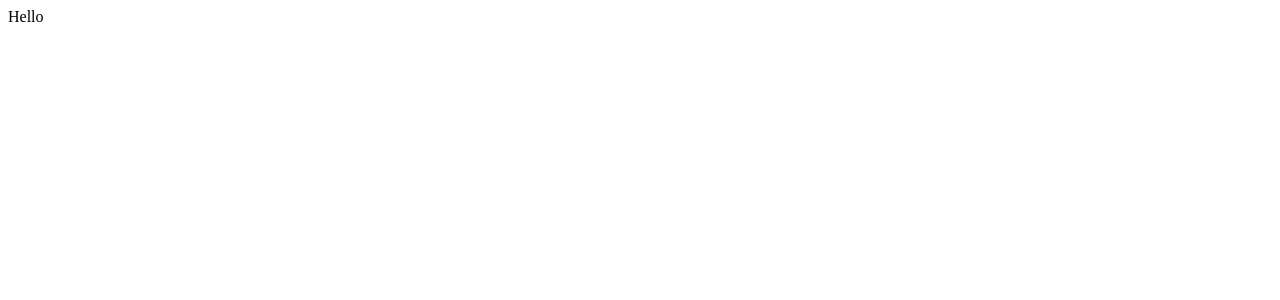
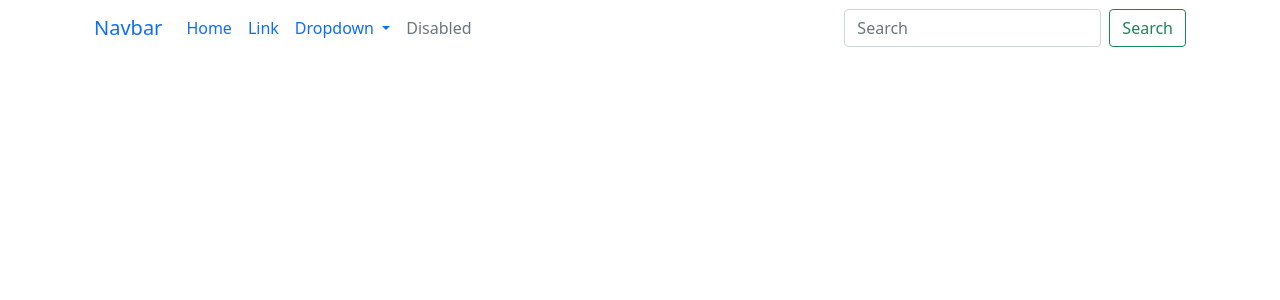
Before and after one commit to adeninque/biglibra, a Django app: page / in a window 1280 px wide. Before the commit the part shown is almost empty. Shown: the top 300 px of the page. Run offline with Django 4.2, Linux system fonts and the light colour scheme.

Commit message:
app/templates updated

```diff
--- a/app/templates/app/base.html
+++ b/app/templates/app/base.html
@@ -6,10 +6,14 @@
           content="width=device-width, user-scalable=no, initial-scale=1.0, maximum-scale=1.0, minimum-scale=1.0">
     <meta http-equiv="X-UA-Compatible" content="ie=edge">
     <title>Document</title>
+    <link href="https://cdn.jsdelivr.net/npm/bootstrap@5.0.2/dist/css/bootstrap.min.css" rel="stylesheet" integrity="sha384-EVSTQN3/azprG1Anm3QDgpJLIm9Nao0Yz1ztcQTwFspd3yD65VohhpuuCOmLASjC" crossorigin="anonymous">
+
 </head>
 <body>
+
     {% block content %}
+    {% endblock content %}
 
-    {% endblock content %}
+    <script src="https://cdn.jsdelivr.net/npm/bootstrap@5.0.2/dist/js/bootstrap.bundle.min.js" integrity="sha384-MrcW6ZMFYlzcLA8Nl+NtUVF0sA7MsXsP1UyJoMp4YLEuNSfAP+JcXn/tWtIaxVXM" crossorigin="anonymous"></script>
 </body>
 </html>
--- a/app/templates/app/home.html
+++ b/app/templates/app/home.html
@@ -1,7 +1,7 @@
 {% extends 'app/base.html' %}
 
 {% block content %}
-    <div class="contaier">
+    <div class="container-md">
         <nav class="navbar navbar-expand-lg bg-body-tertiary">
           <div class="container-fluid">
             <a class="navbar-brand" href="#">Navbar</a>
--- a/app/urls.py
+++ b/app/urls.py
@@ -1,5 +1,5 @@
 from django.urls import path
 from .views import *
 urlpatterns = [
-    path('', home_page, name='home')
+    path('', Home.as_view(), name='home')
 ]
--- a/app/views.py
+++ b/app/views.py
@@ -1,5 +1,11 @@
 from django.shortcuts import render
 from django.http import HttpResponse
+from django.views.generic import ListView, DetailView, DeleteView, TemplateView
+
 # Create your views here.
 def home_page(request):
     return HttpResponse('Hello')
+
+
+class Home(TemplateView):
+    template_name = 'app/home.html'
```
